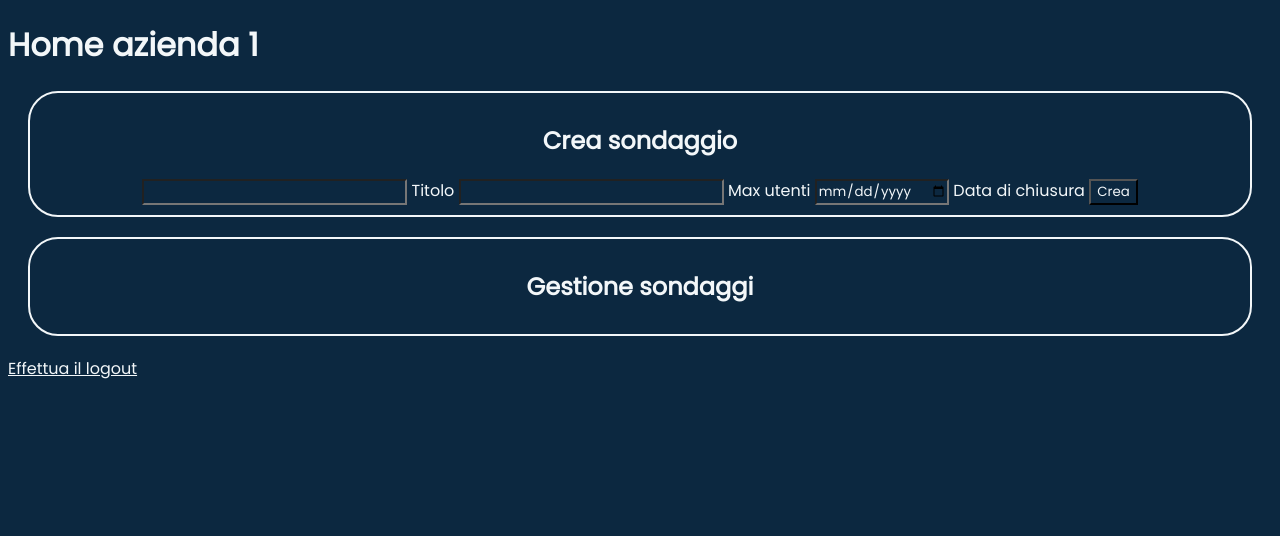
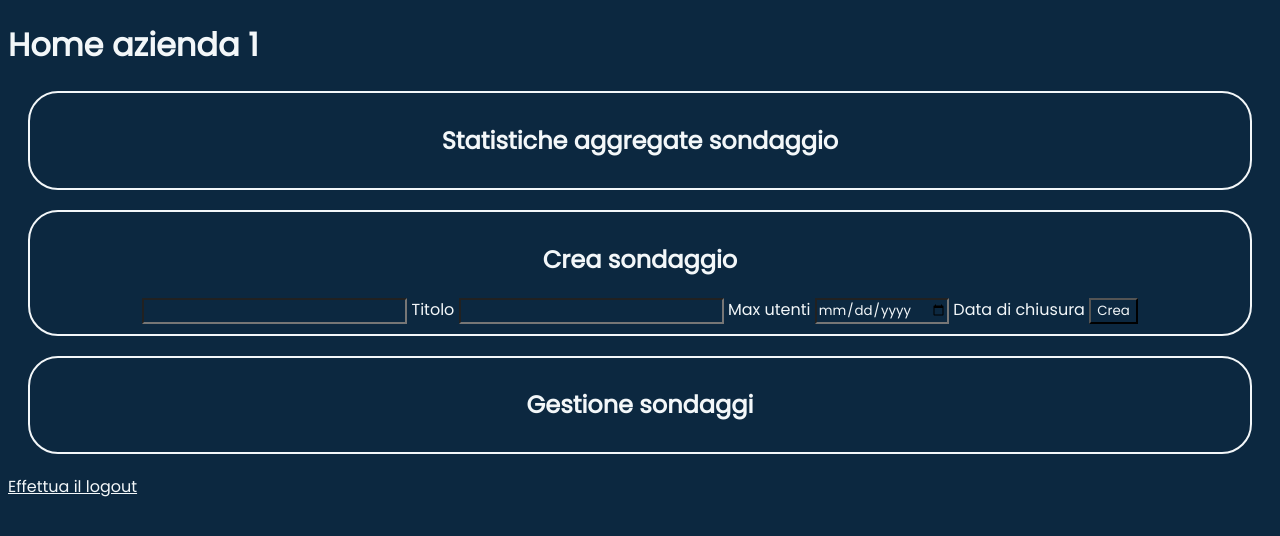
Before and after one commit to SerAn51/AnswerHUB_progettoDB, a PHP site: page /azienda_home.php in a window 1280 px wide. Shown: the top 536 px of the page. Run offline with PHP 8.4, Linux system fonts and the light colour scheme; the visitor is signed in with stand-in values (Sample User, id 1); data that the repository does not hold is empty.

Commit message:
Implementato 100%: statistiche aggregate - Azienda

```diff
--- a/azienda_home.php
+++ b/azienda_home.php
@@ -1,5 +1,13 @@
 <?php
 require 'config_connessione.php'; // instaura la connessione con il db
+
+//utile per mostrare la lista di sondaggi
+$mostra_sondaggi_creati = $pdo->prepare("SELECT * FROM Sondaggio WHERE CFAziendacreante = :cf_azienda");
+$mostra_sondaggi_creati->bindParam(':cf_azienda', $_SESSION["cf_azienda"], PDO::PARAM_STR);
+$mostra_sondaggi_creati->execute();
+$sondaggi_creati = $mostra_sondaggi_creati->fetchAll(PDO::FETCH_ASSOC);
+$mostra_sondaggi_creati->closeCursor();
+
 ?>
 
 <!DOCTYPE html>
@@ -50,6 +58,23 @@ require 'config_connessione.php'; // instaura la connessione con il db
         <?php echo $_SESSION['cf_azienda'] ?>
     </h1>
 
+    <!--STATISTICHE AGGREGATE SONDAGGIO-->
+    <div class="space">
+        <h2>Statistiche aggregate sondaggio</h2>
+        <?php foreach ($sondaggi_creati as $sondaggio_creato) { ?>
+            <?php $codice_sondaggio = $sondaggio_creato['Codice']; ?>
+            <form action="visualizza_statistiche_aggregate.php" method="POST">
+                <label>
+                    <?php echo $sondaggio_creato['Titolo']; ?>
+                </label>
+
+                <input type="hidden" name="codice_sondaggio" id="codice_sondaggio" value="<?php echo $codice_sondaggio ?>">
+                <input type="submit" name="statistiche_aggregate" id="statistiche_aggregate"
+                    value="Visualizza statistiche aggregate">
+            </form>
+        <?php } ?>
+    </div>
+
     <!--CREAZIONE DI UN NUOVO SONDAGGIO-->
     <!--
         - Per Stato metto di default APERTO...appena lo creo è aperto,
@@ -95,15 +120,6 @@ require 'config_connessione.php'; // instaura la connessione con il db
 
 
     <!--GESTIONE SONDAGGI: INVITO DI INVITI E INSERIMENTO DOMANDA-->
-    <!--Idea: -->
-    <?php
-    //utile per mostrare la lista di sondaggi
-    $mostra_sondaggi_creati = $pdo->prepare("SELECT * FROM Sondaggio WHERE CFAziendacreante = :cf_azienda");
-    $mostra_sondaggi_creati->bindParam(':cf_azienda', $_SESSION["cf_azienda"], PDO::PARAM_STR);
-    $mostra_sondaggi_creati->execute();
-    $sondaggi_creati = $mostra_sondaggi_creati->fetchAll(PDO::FETCH_ASSOC);
-    $mostra_sondaggi_creati->closeCursor();
-    ?>
     <div class="space">
         <h2>Gestione sondaggi</h2>
         <?php foreach ($sondaggi_creati as $sondaggio_creato) { ?>
```
